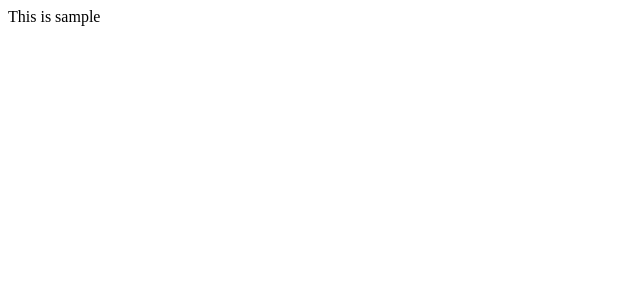
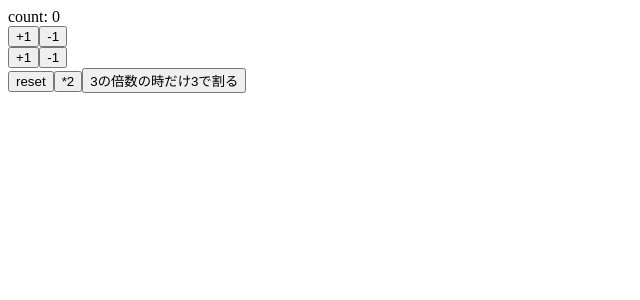
Before and after one commit to kiyotakeshi/react-hooks, a React (Create React App) app: page / in a window 1280 px wide. Shown: the top 300 px of the page, without its empty margins (0-640 px from the left). Built offline with nearby package versions, Linux system fonts and the light colour scheme.

Commit message:
first React Hook with useState

```diff
--- a/src/App.js
+++ b/src/App.js
@@ -1,7 +1,55 @@
-import React from 'react';
+import React, { useState } from 'react';
 
 const App = () => {
-    return <div>This is sample</div>;
+    // const output = useState(1000)
+    // console.log(output); // [1000, ƒ] // f は関数
+    // 要素が二つの配列なので、分割代入する
+
+    const [count, setCount] = useState(0);
+    // console.log(count); // 0
+    // console.log({count}); // {count: 0}
+    // console.log(typeof setCount); // function
+
+    // count の状態が変化することで再描画される
+    const increment = () => setCount(count + 1);
+    const decrement = () => setCount(count - 1);
+
+    // 関数を引数として受け取ることもできる
+    const increment2 = () => setCount((previousCount) => previousCount + 1);
+    const decrement2 = () => setCount((previousCount) => previousCount - 1);
+
+    const reset = () => setCount(0);
+
+    const double = () => setCount((previousCount) => previousCount * 2);
+
+    const divide3 = () =>
+        setCount((previousCount) => {
+            //     if (previousCount % 3 === 0) {
+            //         return previousCount / 3;
+            //     } else {
+            //         return previousCount;
+            //     }
+            return previousCount % 3 === 0 ? previousCount / 3 : previousCount;
+        });
+
+    return (
+        <>
+            <div>count: {count}</div>
+            <div>
+                <button onClick={increment}>+1</button>
+                <button onClick={decrement}>-1</button>
+            </div>
+            <div>
+                <button onClick={increment2}>+1</button>
+                <button onClick={decrement2}>-1</button>
+            </div>
+            <div>
+                <button onClick={reset}>reset</button>
+                <button onClick={double}>*2</button>
+                <button onClick={divide3}>3の倍数の時だけ3で割る</button>
+            </div>
+        </>
+    );
 };
 
 export default App;
```
